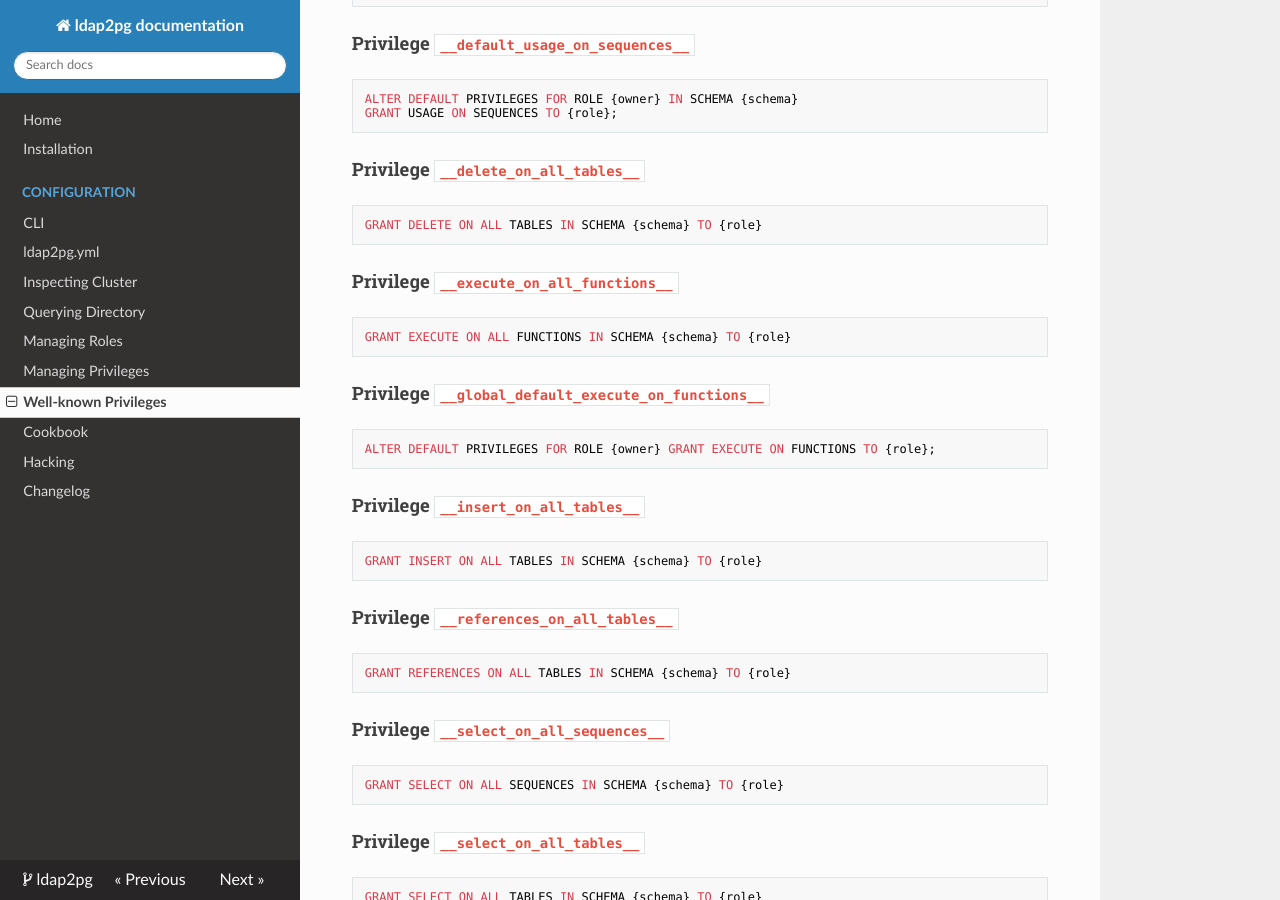
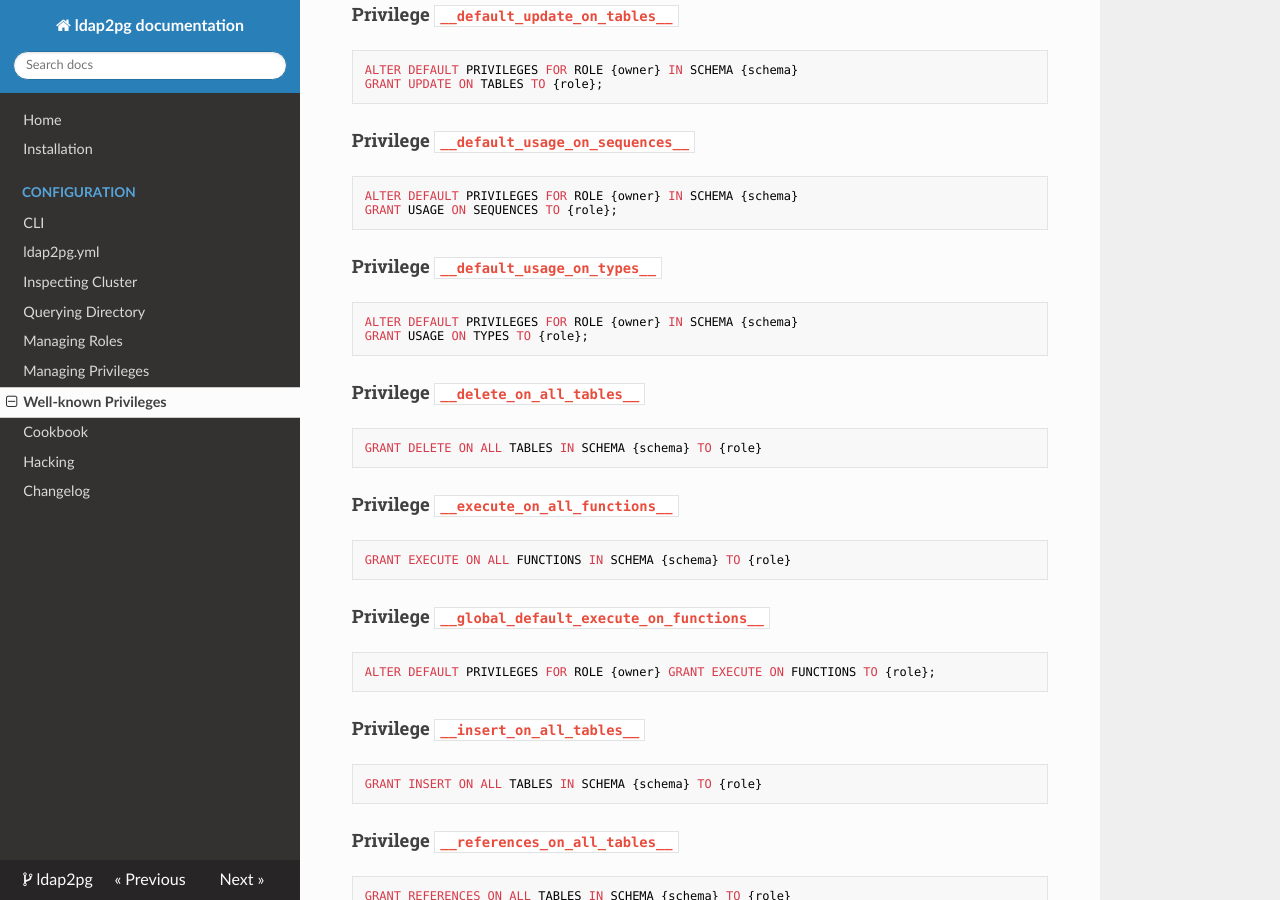
Before and after one commit to dalibo/ldap2pg, an MkDocs documentation site: the page built from docs/wellknown.md, in a window 1280 px wide and 900 px high, scrolled down 5953 px. Built offline with MkDocs 1.6.1, drawn with Linux system fonts in a browser that asks for light colours; nearby versions of some CDN libraries; old or Windows-style settings are respelled for this version of MkDocs; some of the changed text lies outside the part shown.

Commit message:
Fix misleading __usage_on_types__ privilege

````diff
--- a/docs/wellknown.md
+++ b/docs/wellknown.md
@@ -232,6 +232,12 @@
 - [`__usage_on_all_sequences__`](#usage-on-all-sequences)
 
 
+<a name="usage-on-types"></a>
+### Group `__usage_on_types__`
+
+- [`__default_usage_on_types__`](#default-usage-on-types)
+
+
 ## Single Privileges
 
 Next is the list of well-known privileges. Each is associated with a `REVOKE`
@@ -360,6 +366,15 @@
 ```
 
 
+<a name="default-usage-on-types"></a>
+### Privilege `__default_usage_on_types__`
+
+``` SQL
+ALTER DEFAULT PRIVILEGES FOR ROLE {owner} IN SCHEMA {schema}
+GRANT USAGE ON TYPES TO {role};
+```
+
+
 <a name="delete-on-all-tables"></a>
 ### Privilege `__delete_on_all_tables__`
 
@@ -470,11 +485,3 @@
 ``` SQL
 GRANT USAGE ON SCHEMA {schema} TO {role};
 ```
-
-
-<a name="usage-on-types"></a>
-### Privilege `__usage_on_types__`
-
-``` SQL
-GRANT USAGE ON SCHEMA {schema} TO {role};
-```
````
Also changed, not shown: docs/changelog.md (+1 -0 lines), 1 other file.
